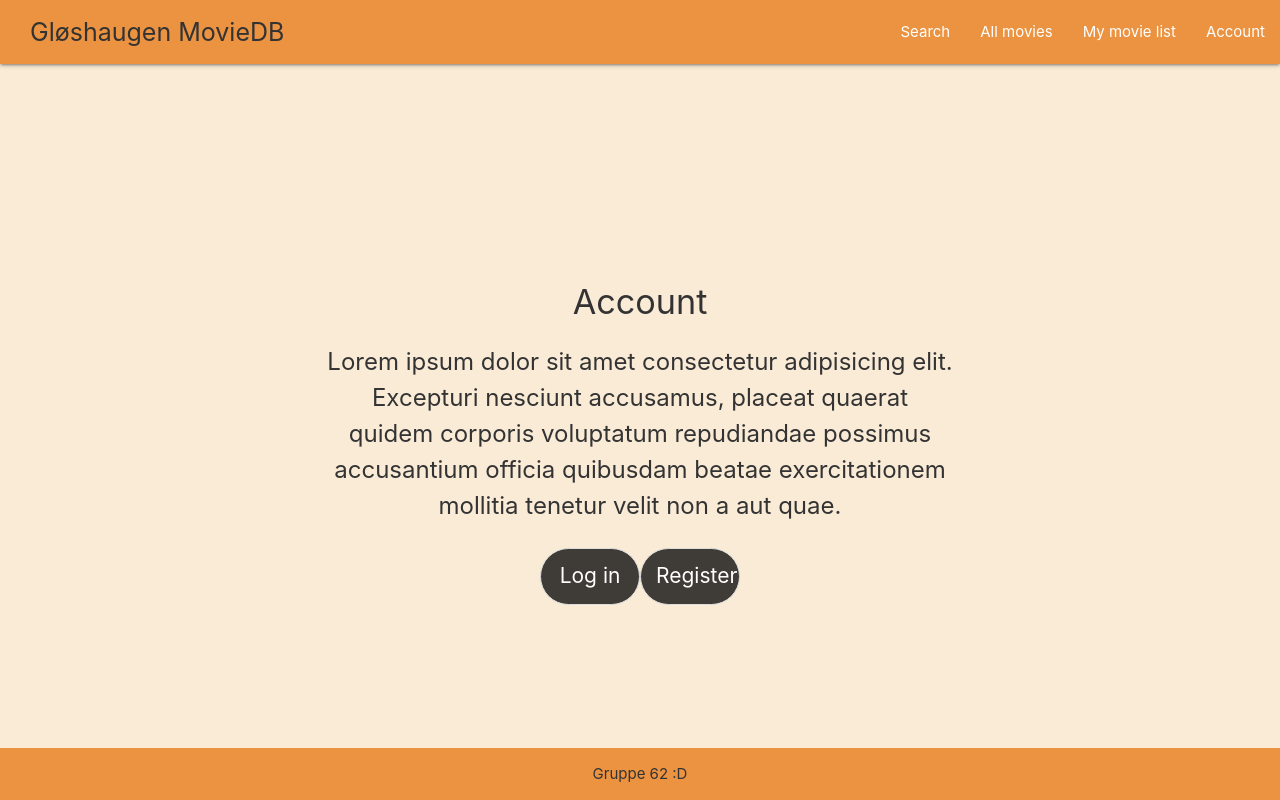
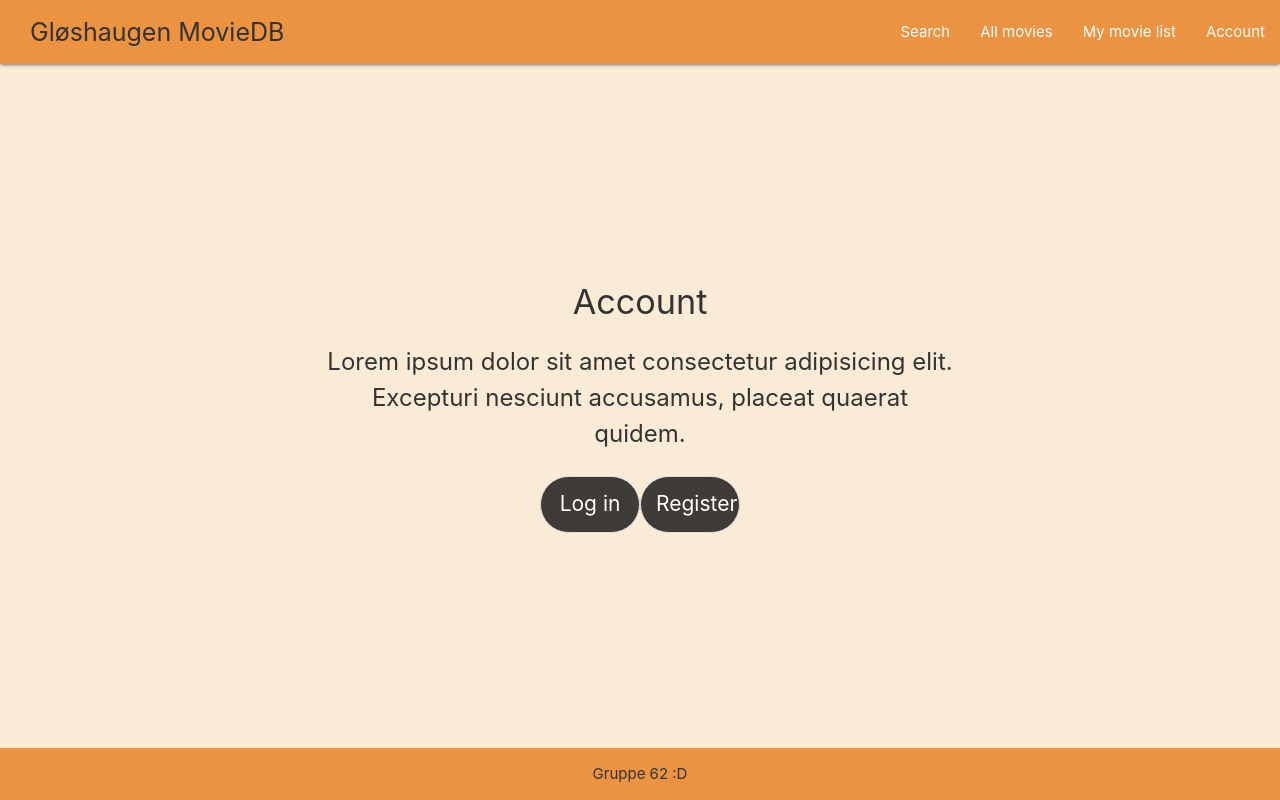
Before and after one commit to kristinaune/IT2810-prosjekt-3, a React (Create React App) app in the folder client/: page /account in a window 1280 px wide. Built offline with nearby package versions, Linux system fonts and the light colour scheme; no server answers.

Commit message:
Show info when logged in

```diff
--- a/client/src/components/pages/User/AccountAuth.tsx
+++ b/client/src/components/pages/User/AccountAuth.tsx
@@ -15,14 +15,14 @@ const AccountAuth = ({
   return (
     <div className='container'>
       <h4 className='center'>Account</h4>
+      <b>
+        Name: {name}
+        <br /> Email: {email}
+      </b>
       <p>
         Lorem ipsum dolor sit amet consectetur adipisicing elit. Excepturi
-        nesciunt accusamus, placeat quaerat quidem corporis voluptatum
-        repudiandae possimus accusantium officia quibusdam beatae exercitationem
-        mollitia tenetur velit non a aut quae.{' '}
+        nesciunt accusamus, placeat quaerat quidem.{' '}
       </p>
-      <h1> {name} </h1>
-      <h2> {email}</h2>
       <button
         className='button'
         type='submit'
@@ -38,7 +38,8 @@ const AccountAuth = ({
   );
 };
 const mapStateToProps = (state: any) => {
-  return { name: state.user.name, email: state.user.email };
+  return { name: state.user.user.user.name, email: state.user.user.user.email };
+  //Hvorfor er det så sykt mange "ledd" ned til navn? (user.user.user)
 };
 
 export default connect(mapStateToProps, { logout })(AccountAuth);
--- a/client/src/components/pages/User/AccountUnAuth.tsx
+++ b/client/src/components/pages/User/AccountUnAuth.tsx
@@ -9,9 +9,7 @@ const AccountUnAuth = () => {
       <h4 className='center'>Account</h4>
       <p>
         Lorem ipsum dolor sit amet consectetur adipisicing elit. Excepturi
-        nesciunt accusamus, placeat quaerat quidem corporis voluptatum
-        repudiandae possimus accusantium officia quibusdam beatae exercitationem
-        mollitia tenetur velit non a aut quae.{' '}
+        nesciunt accusamus, placeat quaerat quidem.{' '}
       </p>
       <button
         className='button'
--- a/client/src/components/pages/User/Login.tsx
+++ b/client/src/components/pages/User/Login.tsx
@@ -44,7 +44,7 @@ const mapStateToProps = (state: any) => {
   // returnerer et objekt
   return {
     // Vi vil bruke disse fra state
-    email: state.email,
+    email: state.user.email,
   };
 };
 
--- a/client/src/components/pages/User/Register.tsx
+++ b/client/src/components/pages/User/Register.tsx
@@ -55,8 +55,8 @@ const Register = ({ register }: { register: Function }) => {
 const mapStateToProps = (state: any) => {
   // returnerer et objekt
   return {
-    name: state.user.name,
-    email: state.user.email,
+    name: state.name,
+    email: state.email,
     // Vi vil bruke disse fra state
   };
 };
--- a/client/src/store/actions/user.ts
+++ b/client/src/store/actions/user.ts
@@ -18,7 +18,7 @@ export const loadUser = () => async (dispatch: Dispatch<Object>) => {
   };
 
   try {
-    const res = await api.get('/users', config);
+    const res = await api.get('/user', config);
     dispatch({
       type: USER_LOADED,
       payload: res.data,
@@ -29,9 +29,13 @@ export const loadUser = () => async (dispatch: Dispatch<Object>) => {
     });
   }
 };
-export const register = (name: String, email: String) => async (
-  dispatch: Dispatch<Object>
-) => {
+export const register = ({
+  name,
+  email,
+}: {
+  name: String;
+  email: String;
+}) => async (dispatch: Dispatch<Object>) => {
   const config = {
     headers: {
       'Content-type': 'application/json',
```
